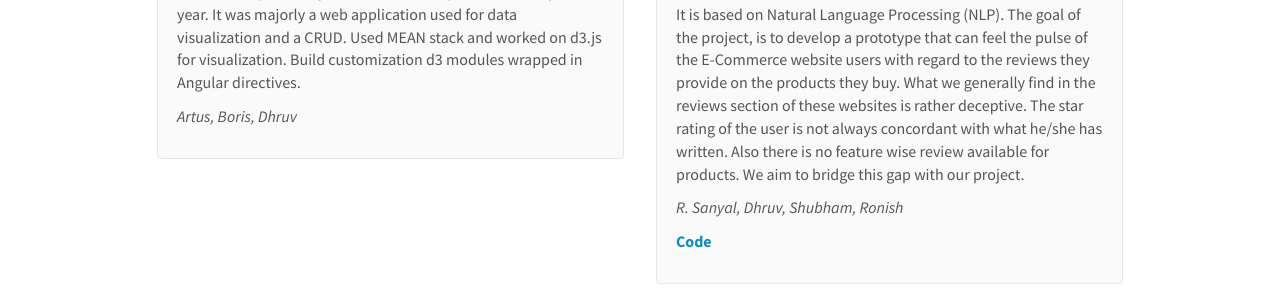
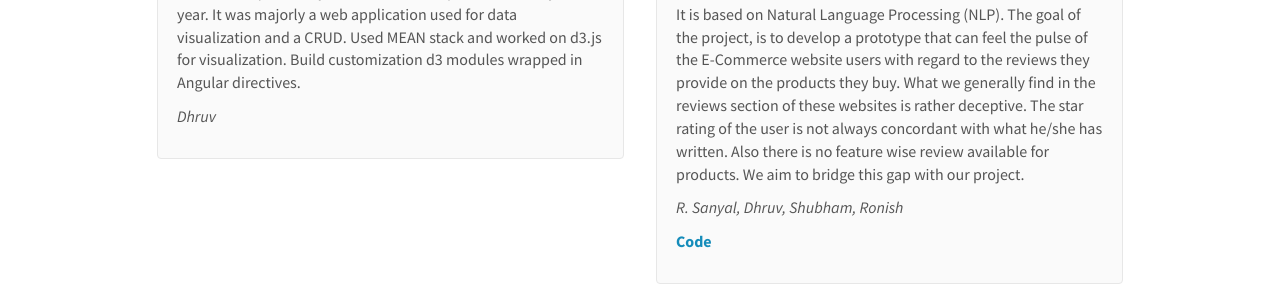
Before and after one commit to ddhruvkr/ddhruvkr.github.io, a Jekyll site: the page built from _pages/publications.md, in a window 1280 px wide and 900 px high, scrolled down 1471 px. Shown: the part 154-454 px from the top of the window. Built offline with Jekyll 4.4.1, drawn with Linux system fonts in a browser that asks for light colours; nearby versions of some CDN libraries.

Commit message:
adding project

```diff
--- a/_data/publist.yml
+++ b/_data/publist.yml
@@ -104,7 +104,7 @@
   description:
     Built this as part of my summer internship at Citi after my 3rd year. It was majorly a web application used for data visualization and a CRUD. Used MEAN stack and worked on d3.js for visualization. Build customization d3 modules wrapped in Angular directives.
   authors:
-    Artus, Boris, Dhruv
+    Dhruv
   link:
     url:
     display:
```
